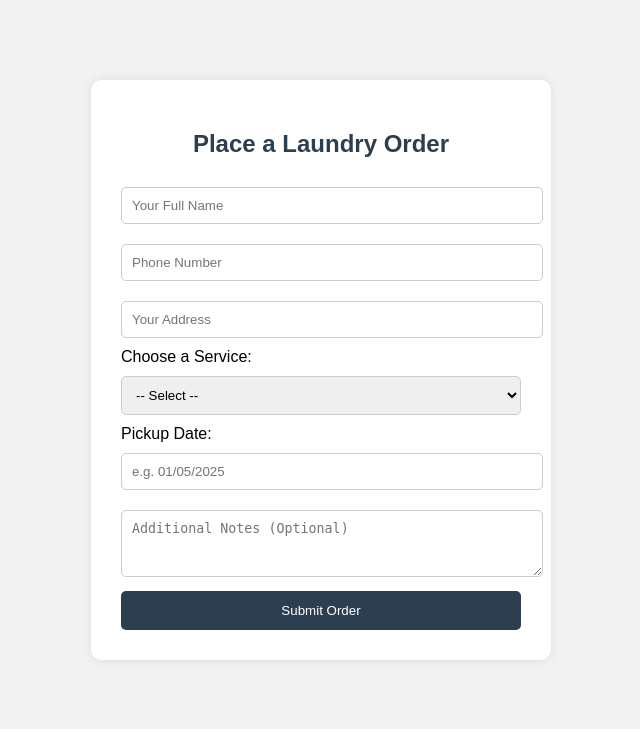
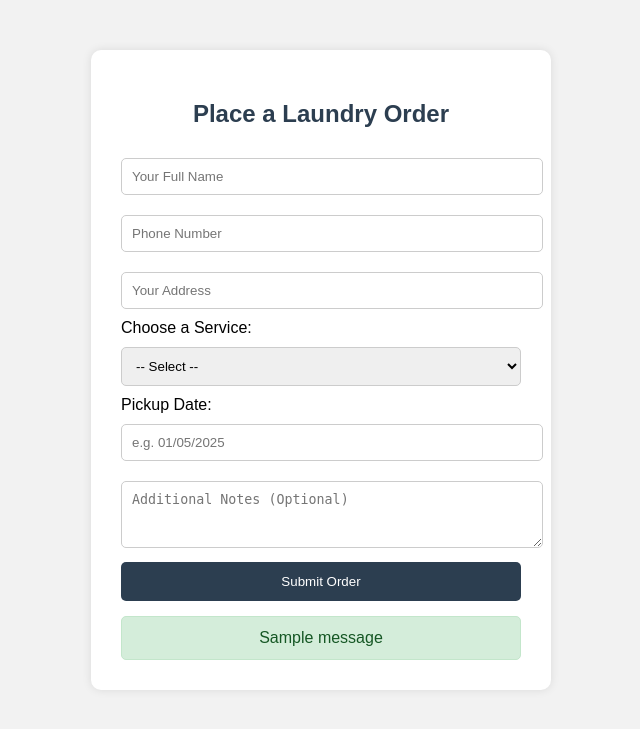
Before and after one commit to munir-moh/laundry-service, a Flask app: page /order in a window 1280 px wide. Shown: the part 38-767 px from the top of the page, without its empty margins (319-959 px from the left). Run offline with Flask 3, Linux system fonts and the light colour scheme; one stand-in notice (Sample message) is shown.

Commit message:
Add success message display to order form: implement styled success message for user feedback upon order submission

```diff
--- a/templates/order.html
+++ b/templates/order.html
@@ -2,6 +2,17 @@
 <html>
 <head>
     <title>Place Order</title>
+    <style>
+        .success-message {
+            background-color: #d4edda;
+            color: #155724;
+            padding: 12px;
+            border-radius: 5px;
+            margin-top: 15px;
+            border: 1px solid #c3e6cb;
+            text-align: center;
+        }
+    </style>
 </head>
 <body style="margin: 0; font-family: Arial, sans-serif; background-color: #f2f2f2;">
 
@@ -43,6 +54,16 @@
             <textarea name="notes" placeholder="Additional Notes (Optional)" style="width: 100%; padding: 10px; margin: 10px 0; border: 1px solid #ccc; border-radius: 5px;" rows="3"></textarea>
 
             <button type="submit" style="width: 100%; background-color: #2c3e50; color: white; border: none; padding: 12px; border-radius: 5px; cursor: pointer;">Submit Order</button>
+
+            {% with messages = get_flashed_messages() %}
+              {% if messages %}
+                <div class="success-message">
+                  {% for message in messages %}
+                    {{ message }}
+                  {% endfor %}
+                </div>
+              {% endif %}
+            {% endwith %}
         </form>
     </div>
 
```
